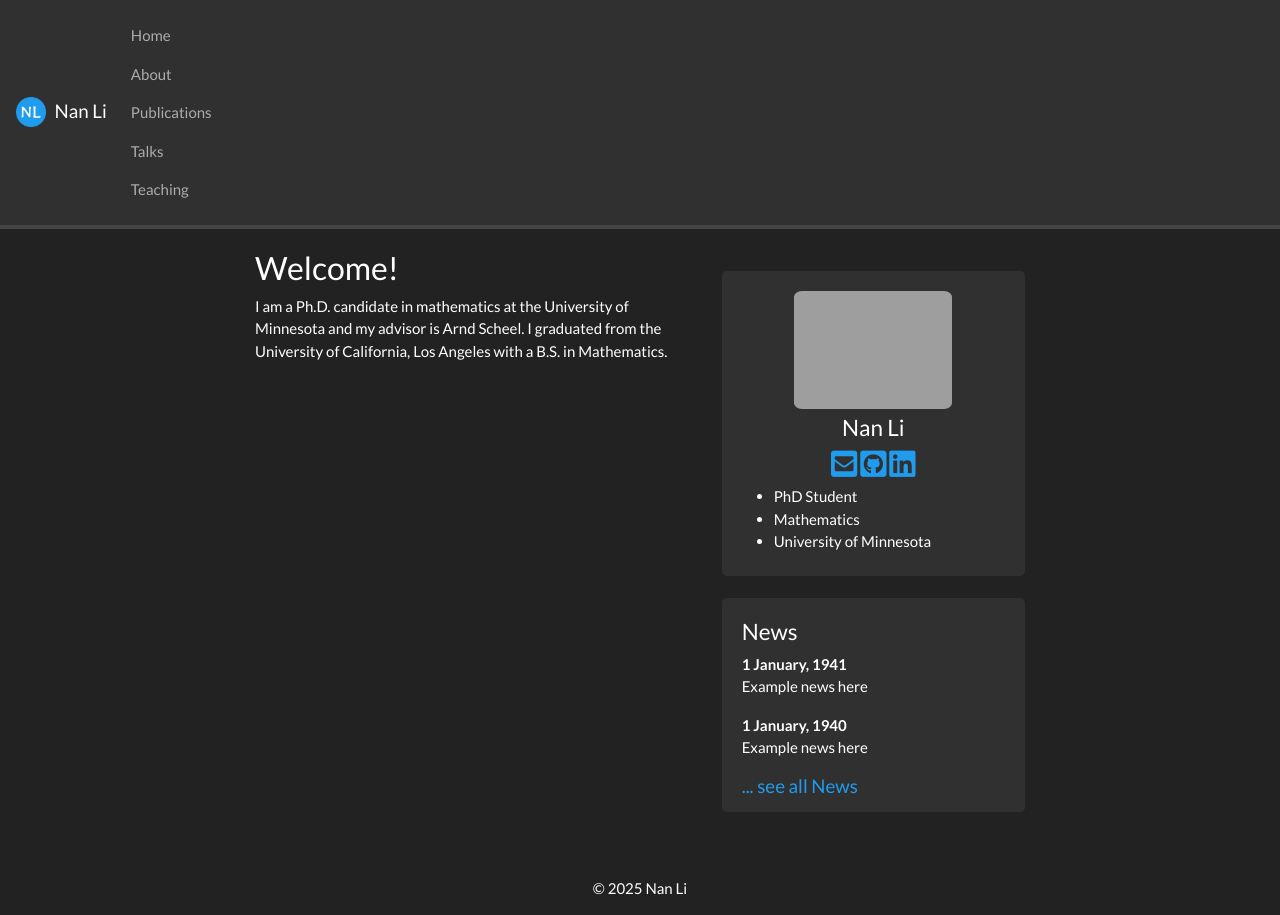
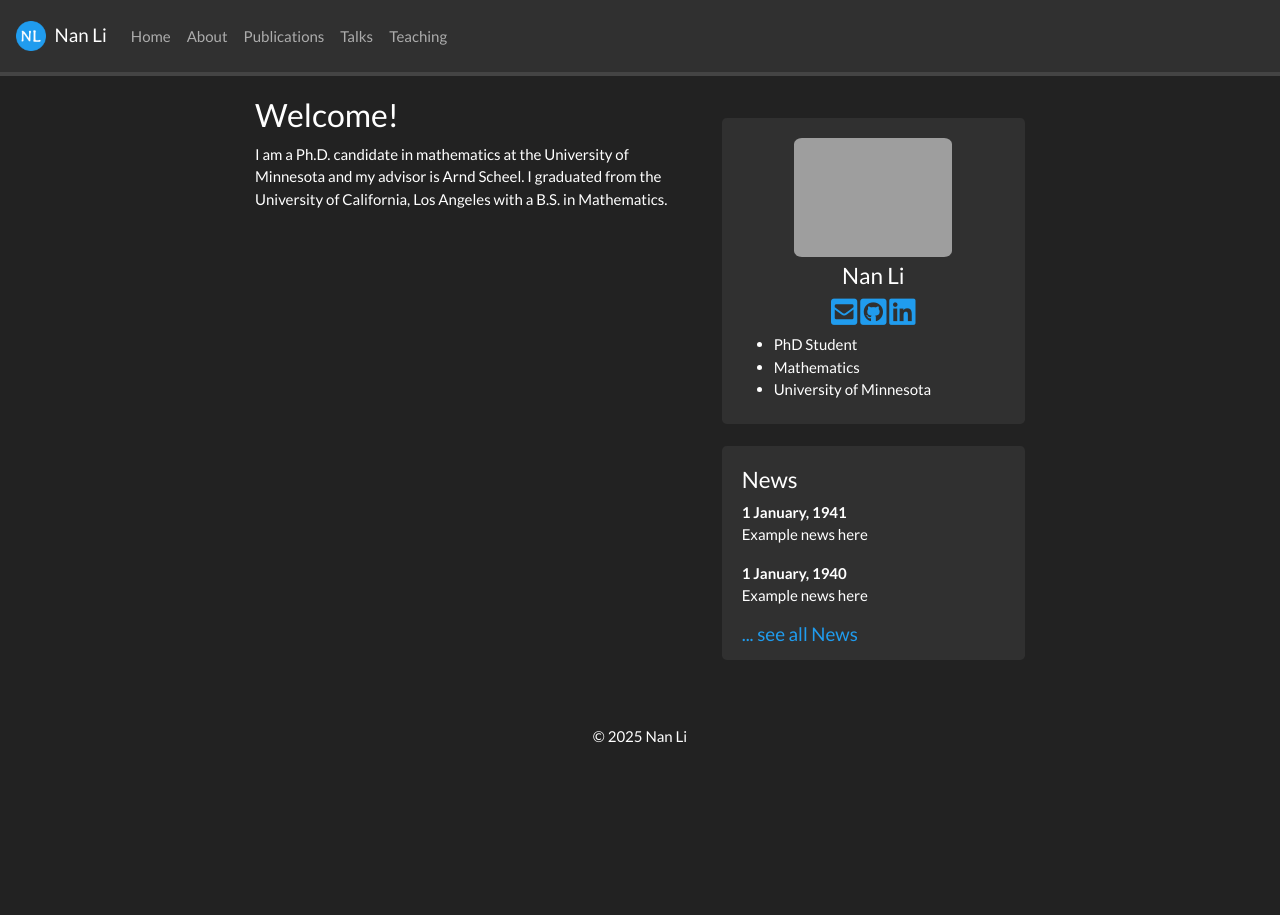
Before and after one commit to eigennan/eigennan.github.io, a Jekyll site: the page built from _pages/home.md, in a window 1280 px wide. Built offline with Jekyll 4.4.1, drawn with Linux system fonts in a browser that asks for light colours; a style sheet for code colours, icons or effects is not loaded.

Commit message:
Update main.scss

```diff
--- a/assets/main.scss
+++ b/assets/main.scss
@@ -38,7 +38,5 @@ a:active {
 }
 
 .navbar .navbar-nav {
-  display: inline-block;
   float: none;
-  vertical-align: top;
 }
```
